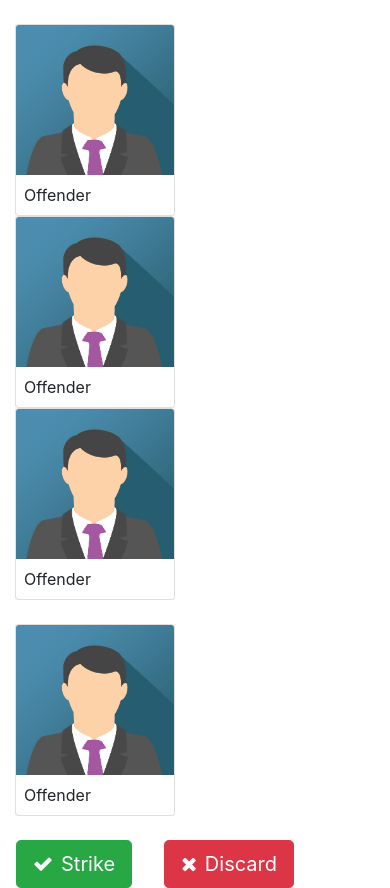
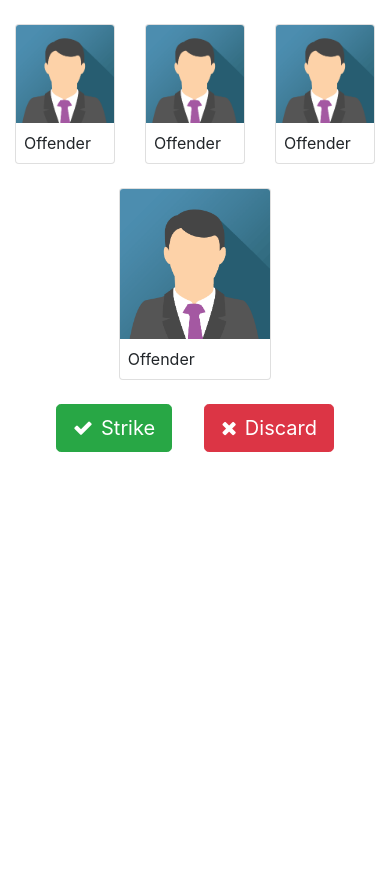
Before and after one commit to gupta-shrinath/Ensure-Mask, a plain HTML site: page review.html in a window 390 px wide. After the commit the page ends 844 px from the top, so only its background shows below. Drawn offline with nearby package versions, Linux system fonts and the light colour scheme.

Commit message:
Make Review Card Responsive

```diff
--- /dev/null
+++ b/css/card-large.css
@@ -0,0 +1,9 @@
+@media only screen and (min-width:590px) {
+    .card-large{
+        width: 10rem;
+    }
+
+    .image-large {
+        height: 150;
+    }
+}
--- a/review.html
+++ b/review.html
@@ -15,31 +15,32 @@
 	<link rel="stylesheet" href="css/dashboard-navbar.css">
 	<!-- Form CSS -->
 	<link rel="stylesheet" href="css/form.css">
+	<link rel="stylesheet" href="css/card-large.css">
 </head>
 
 <body>
 	<!-- Suspected Offender Profile Images-->
-	<div class="container d-flex justify-content-sm-center my-4">
-		<div class="row">
-			<div class="col-lg-4">
-				<div class="card" style="width: 10rem;">
-					<img src="images/img_avatar.png" height="150" class="card-img-top" alt="...">
+	<div class="container d-flex justify-content-center my-4">
+		<div class="row row-cols-3">
+			<div class="col">
+				<div class="card card-large">
+					<img src="images/img_avatar.png" class="card-img-top image-large" alt="...">
 					<div class="card-body p-2">
 						<p class="card-text">Offender</p>
 					</div>
 				</div>
 			</div>
-			<div class="col-lg-4">
-				<div class="card" style="width: 10rem;">
-					<img src="images/img_avatar.png" height="150" class="card-img-top" alt="...">
+			<div class="col">
+				<div class="card card-large">
+					<img src="images/img_avatar.png" class="card-img-top image-large" alt="...">
 					<div class="card-body p-2">
 						<p class="card-text">Offender</p>
 					</div>
 				</div>
 			</div>
-			<div class="col-lg-4">
-				<div class="card" style="width: 10rem;">
-					<img src="images/img_avatar.png" height="150" class="card-img-top" alt="...">
+			<div class="col">
+				<div class="card card-large">
+					<img src="images/img_avatar.png" class="card-img-top image-large" alt="...">
 					<div class="card-body p-2">
 						<p class="card-text">Offender</p>
 					</div>
@@ -50,18 +51,19 @@
 	<!-- #Suspected Offender Profile Images -->
 
 	<!-- Offender Image -->
-	<div class="container d-flex justify-content-sm-center my-4">
-		<div class="card" style="width: 10rem;">
+	<div class="container d-flex justify-content-center">
+		<div class="card">
 			<img src="images/img_avatar.png" height="150" class="card-img-top" alt="...">
 			<div class="card-body p-2">
 				<p class="card-text">Offender</p>
 			</div>
 		</div>
+
 	</div>
 	<!-- #Offender Image -->
 
 	<!-- Buttons -->
-	<div class="container d-flex justify-content-sm-center">
+	<div class="container d-flex justify-content-center my-4">
 		<div class="row">
 			<button type="button" class="btn btn-success btn-lg mx-3" data-toggle="modal" data-target="#otpModal">
 				<i class="fa fa-check mr-2" aria-hidden="true"></i>Strike</button>
```
